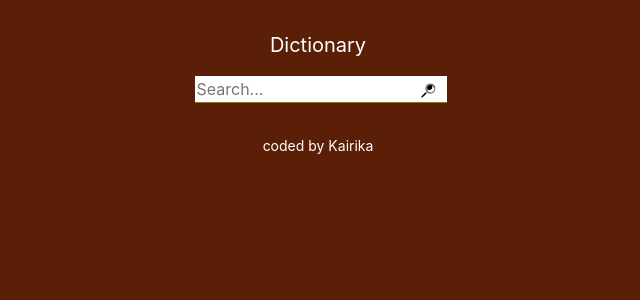
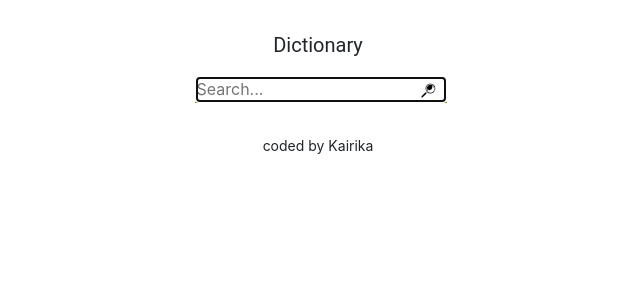
Before and after one commit to kairikadev/dictionary-app, a React (Create React App) app: page / in a window 1280 px wide. Shown: the top 300 px of the page, without its empty margins (322-962 px from the left). Built offline with nearby package versions, Linux system fonts and the light colour scheme.

Commit message:
Created component Meaning and Results

```diff
--- a/src/App.css
+++ b/src/App.css
@@ -1,10 +1,9 @@
-body {
-    background-color: #5B1F07;
-}
+
 .App-header {
     text-align: center;
     font-size: 20px;
     margin-top: 30px;
+    font-family: "Roboto";
 }
 .App-footer {
     text-align: center;
--- a/src/Dictionary.css
+++ b/src/Dictionary.css
@@ -1,6 +1,4 @@
-body {
-    color: white;
-}
+
 form {
     text-align: center;
 
--- a/src/Dictionary.js
+++ b/src/Dictionary.js
@@ -16,7 +16,7 @@ export default function Dictionary(){
 
     function search(event){
         event.preventDefault();
-        alert(`Searching ${keyword}`);
+
 
         let apiUrl=`https://api.dictionaryapi.dev/api/v2/entries/en/${keyword}`;
         axios.get(apiUrl).then(handleResponse);
@@ -28,7 +28,7 @@ export default function Dictionary(){
     return(
         <div className="dictionary">
            <form onSubmit={search} className="mt-3">
-           <input type="search" placeholder="Search..." onChange={handleKeyword} classNames="search-field" />
+           <input type="search" placeholder="Search..." onChange={handleKeyword} classNames="search-field" autoFocus="off"/>
         <button type="submit" className="search-button">
           <GiMagnifyingGlass />
         </button>
--- /dev/null
+++ b/src/Meaning.js
@@ -0,0 +1,22 @@
+import React from "react";
+
+export default function Meaning(props){
+    return(
+        <div className="Meaning">
+            <h3>{props.meaning.partOfSpeech}</h3>
+            {props.meaning.definitions.map(function(definition, index){
+                return(
+                    <div key={index}>
+                        <p>{definition.definition}
+                        <br></br>
+                        <em>{definition.example}</em>
+                        </p>
+                    </div>
+                )
+            })}
+
+
+        </div>
+
+    );
+}
--- a/src/Results.js
+++ b/src/Results.js
@@ -1,4 +1,5 @@
 import React from "react";
+import Meaning from "./Meaning";
 
 export default function Results(props){
     console.log(props.results);
@@ -8,6 +9,13 @@ export default function Results(props){
             <h2>
                {props.results.word}
             </h2>
+            {props.results.meanings.map(function(meaning ,index){
+             return(
+                 <div key={index}>
+                     <Meaning meaning={meaning} />
+                 </div>
+             )
+            })}
         </div>
     )}
     else{
```
